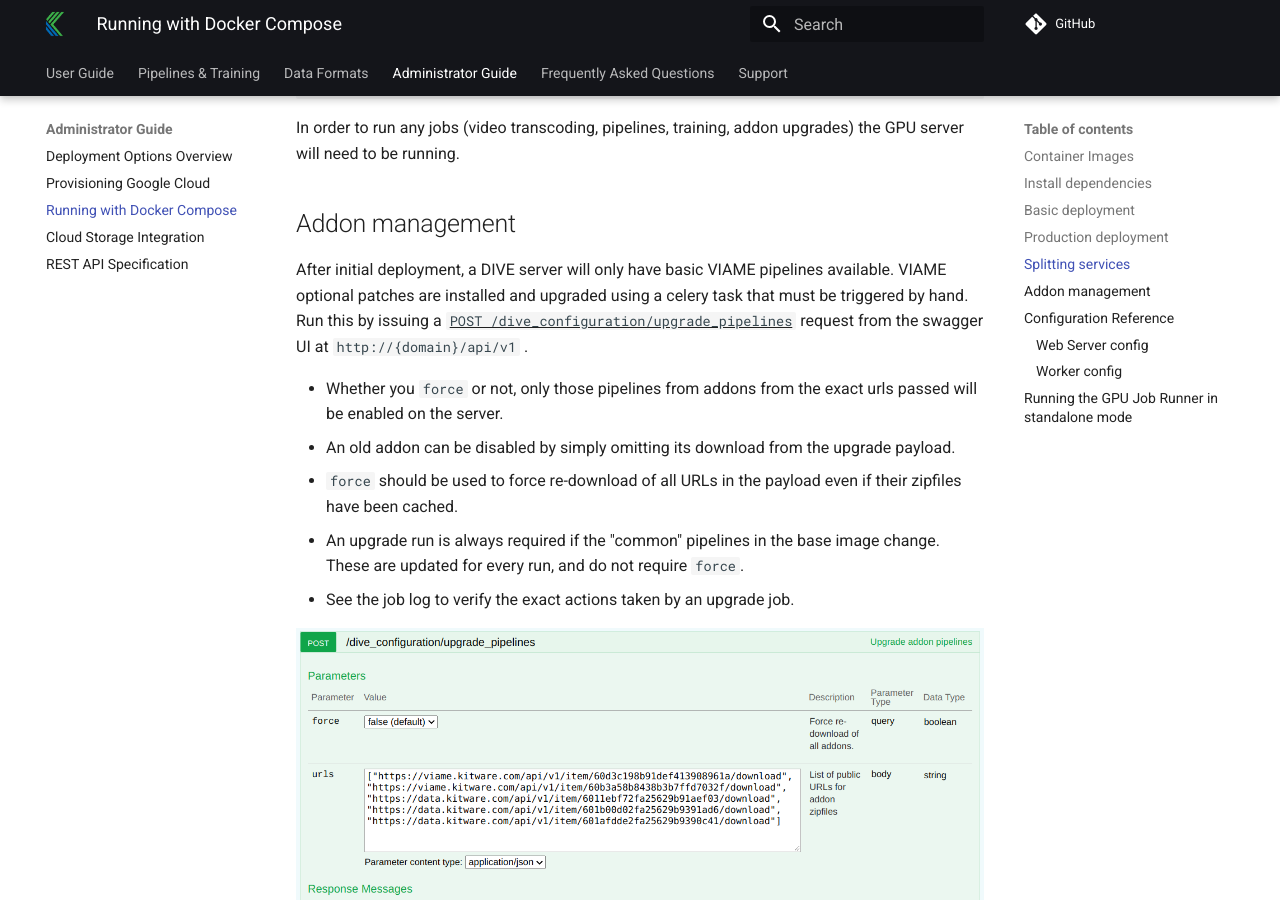
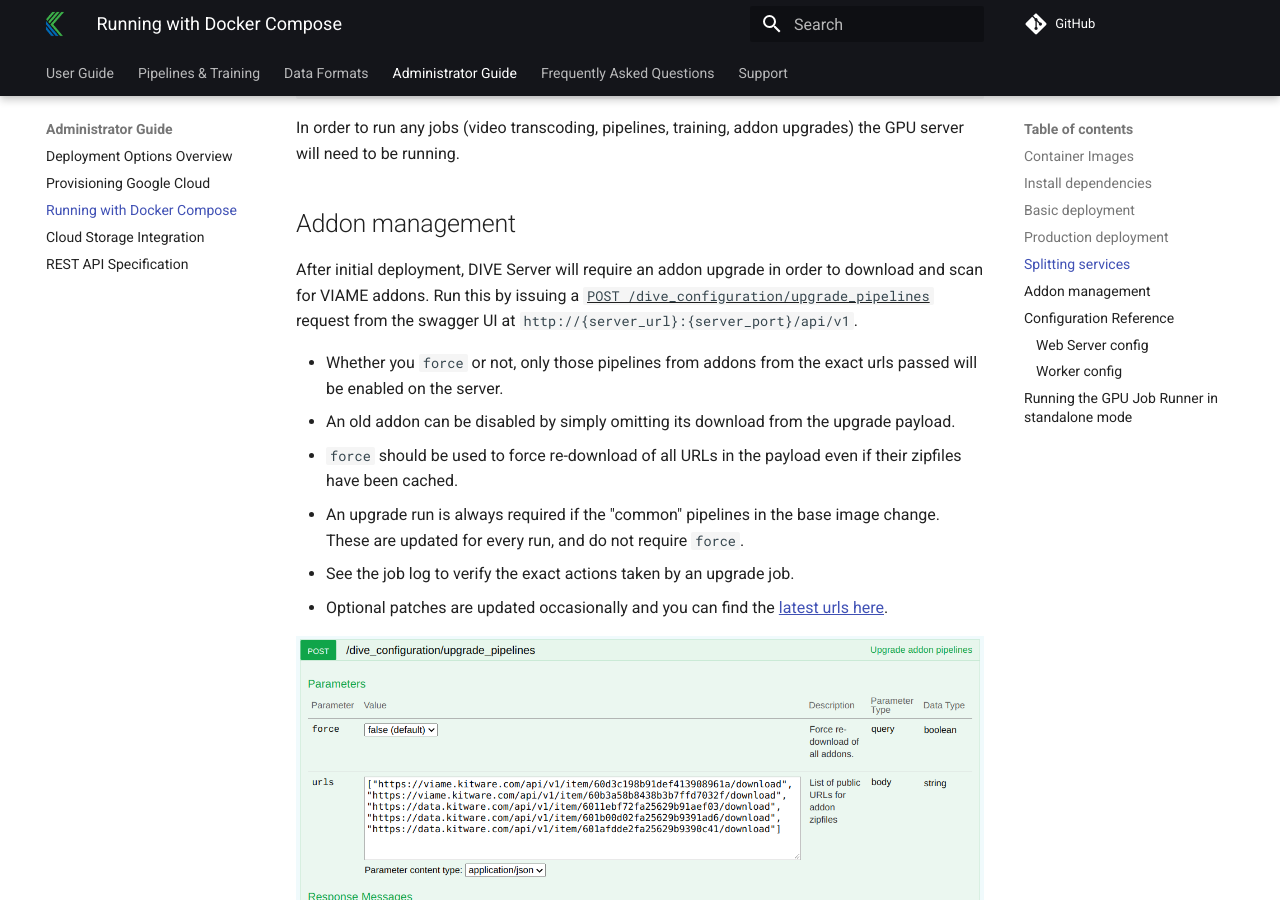
Before and after one commit to Kitware/dive, an MkDocs documentation site: the page built from docs/Deployment-Docker-Compose.md, in a window 1280 px wide and 900 px high, scrolled down 3481 px. Built offline with MkDocs 1.6.1 and Material for MkDocs 9.7.7, drawn with Linux system fonts in a browser that asks for light colours; comment, search, counter and statistics services are not loaded.

Commit message:
Clarify addon management

```diff
--- a/docs/Deployment-Docker-Compose.md
+++ b/docs/Deployment-Docker-Compose.md
@@ -100,13 +100,14 @@ In order to run any jobs (video transcoding, pipelines, training, addon upgrades
 
 ## Addon management
 
-After initial deployment, a DIVE server will only have basic VIAME pipelines available. VIAME optional patches are installed and upgraded using a celery task that must be triggered by hand. Run this by issuing a <u>`POST /dive_configuration/upgrade_pipelines`</u> request from the swagger UI at `http://{domain}/api/v1` .
+After initial deployment, DIVE Server will require an addon upgrade in order to download and scan for VIAME addons. Run this by issuing a <u>`POST /dive_configuration/upgrade_pipelines`</u> request from the swagger UI at `http://{server_url}:{server_port}/api/v1`.
 
 * Whether you `force` or not, only those pipelines from addons from the exact urls passed will be enabled on the server.
 * An old addon can be disabled by simply omitting its download from the upgrade payload.
 * `force` should be used to force re-download of all URLs in the payload even if their zipfiles have been cached.
 * An upgrade run is always required if the "common" pipelines in the base image change.  These are updated for every run, and do not require `force`.
 * See the job log to verify the exact actions taken by an upgrade job.
+* Optional patches are updated occasionally and you can find the [latest urls here](https://github.com/VIAME/VIAME/blob/master/cmake/download_viame_addons.sh).
 
 ![Upgrade Pipelines Swagger](images/UpgradePipelinesSwagger.png)
 
```
